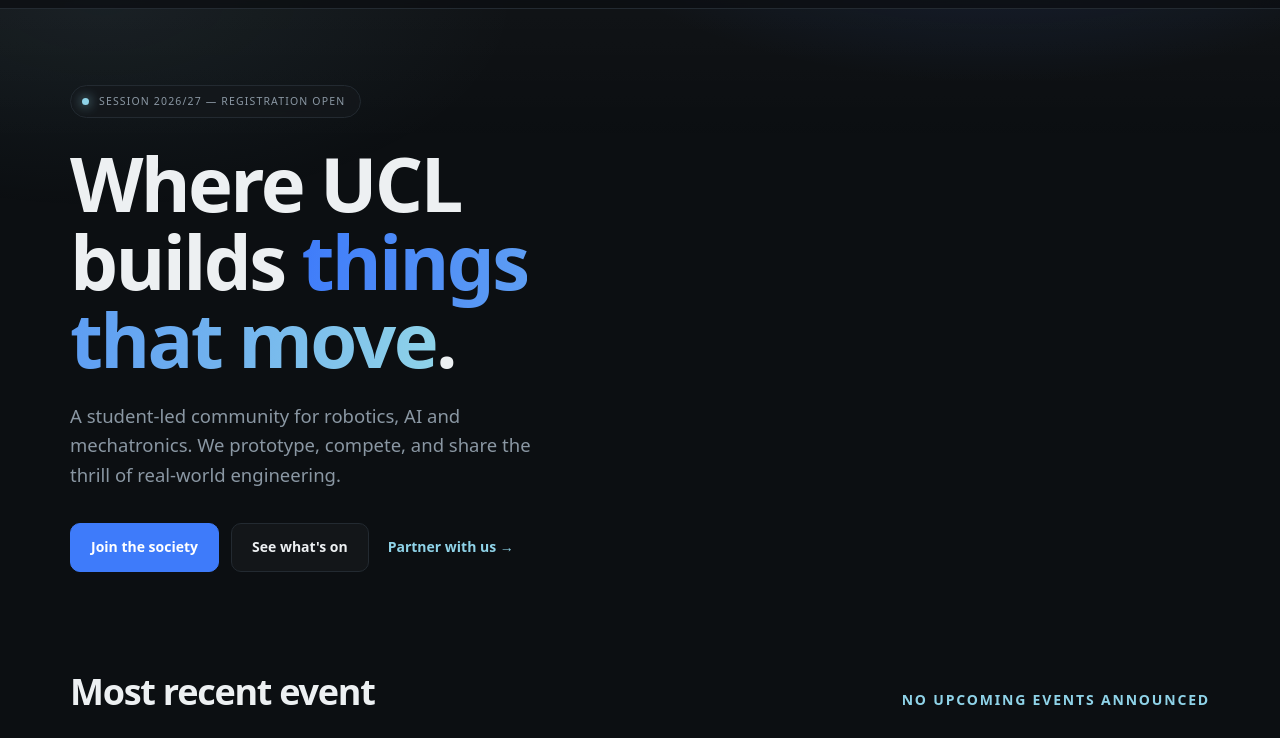
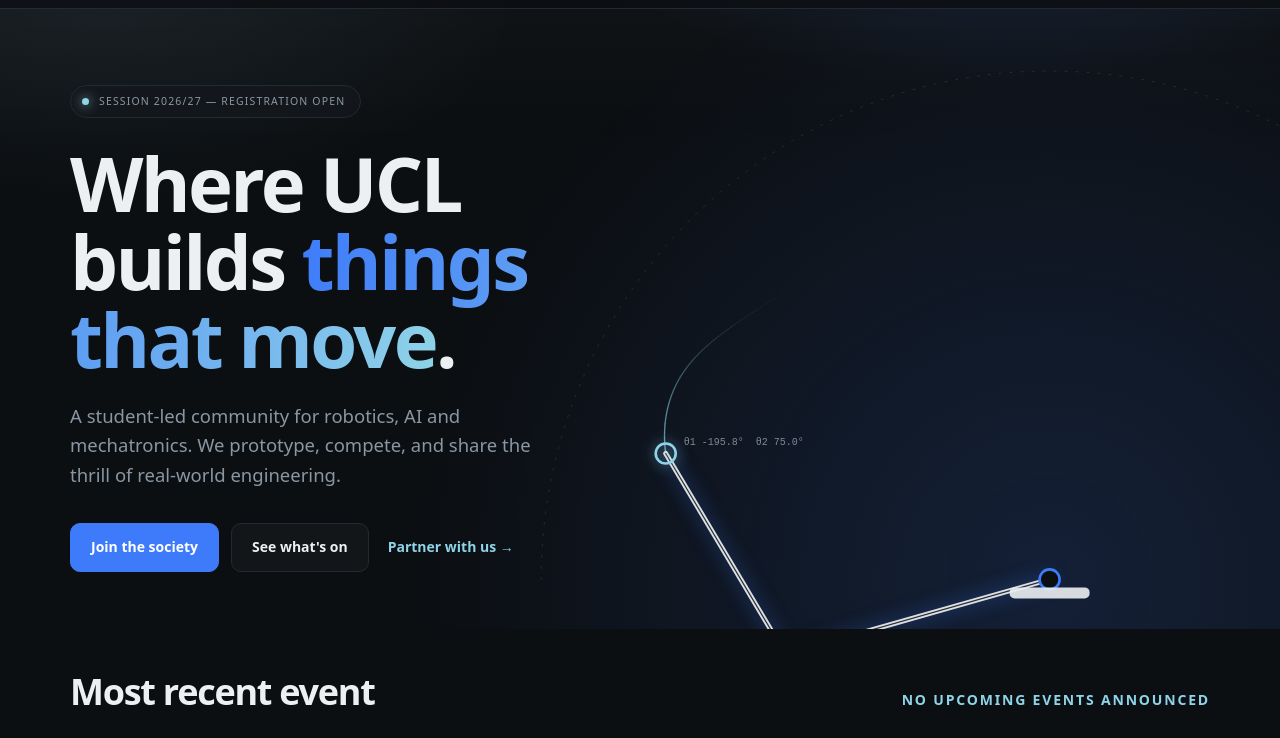
Before and after one commit to uclroboticssociety/robotics-site, an Astro site: page / in a window 1280 px wide. Shown: the part 62-800 px from the top of the page. Built offline with nearby package versions, Linux system fonts and the light colour scheme; Astro itself is replaced by a stand-in of ours.

Commit message:
feat(home): add the productionised IK manipulator canvas
Ports the prototype's two-link inverse-kinematics arm and hardens it for
production: aria-hidden and pointer-events:none so it is invisible to
assistive tech and never intercepts clicks, DPR-scaled and re-measured
through ResizeObserver, paused off-screen and when the tab is hidden, and
fully torn down on pagehide so no animation frame leaks.

Reduced motion draws a single static frame instead of looping. Coarse
pointers run the idle sweep permanently rather than binding touchmove,
which would fight with scrolling. If the 2D context is unavailable the
canvas stays blank and the hero still reads as complete.

Colours are read from the token layer rather than restated in JS.

```diff
--- /dev/null
+++ b/src/components/ui/ArmCanvas.astro
@@ -0,0 +1,335 @@
+---
+/**
+ * The two-link inverse-kinematics manipulator behind the home hero.
+ *
+ * Pure decoration: the canvas is aria-hidden, takes no pointer events and is
+ * not focusable, so it is invisible to assistive tech and to the keyboard. The
+ * hero must look complete without it — if the 2D context is unavailable the
+ * canvas simply stays blank and no layout depends on it.
+ *
+ * Home hero only. Do not put this on inner pages, and do not add a second
+ * animated background anywhere.
+ */
+---
+
+<canvas class="arm" data-arm aria-hidden="true"></canvas>
+
+<script>
+  const canvas = document.querySelector<HTMLCanvasElement>("[data-arm]");
+  const ctx = canvas?.getContext("2d");
+
+  // No canvas support: leave it blank. The hero is designed to stand alone.
+  if (canvas && ctx) {
+    // Colours come from the token layer rather than being repeated here, so the
+    // arm follows the palette if the tokens ever change.
+    const css = getComputedStyle(document.documentElement);
+    const token = (name: string, fallback: string) =>
+      css.getPropertyValue(name).trim() || fallback;
+
+    const BG = token("--color-bg", "#0C0F12");
+    const FG = token("--color-fg", "#EDF0F2");
+    const BLUE = token("--color-blue", "#3E7BFA");
+    const ICE = token("--color-ice", "#8FD3E8");
+    const MUTED = token("--color-muted", "#8A97A3");
+
+    const rgba = (hex: string, alpha: number) => {
+      const value = hex.replace("#", "");
+      const full =
+        value.length === 3
+          ? value
+              .split("")
+              .map((c) => c + c)
+              .join("")
+          : value;
+      const int = parseInt(full, 16);
+      return `rgba(${(int >> 16) & 255},${(int >> 8) & 255},${int & 255},${alpha})`;
+    };
+
+    const reduceMotion = window.matchMedia("(prefers-reduced-motion: reduce)");
+    // Touch devices have no cursor, so the arm sweeps on its own rather than
+    // binding to touchmove, which would fight with scrolling.
+    const coarsePointer = window.matchMedia("(pointer: coarse)");
+
+    let width = 0;
+    let height = 0;
+    let base = { x: 0, y: 0 };
+    let link1 = 0;
+    let link2 = 0;
+    let goal = { x: 0, y: 0 };
+    let current = { x: 0, y: 0 };
+    let trail: { x: number; y: number }[] = [];
+    let idleFor = 0;
+    let clock = 0;
+
+    let frame = 0;
+    let running = false;
+    let onScreen = true;
+
+    const measure = () => {
+      const rect = canvas.getBoundingClientRect();
+      if (!rect.width || !rect.height) return false;
+
+      // Cap DPR: past 2x the extra pixels cost more than they show.
+      const dpr = Math.min(window.devicePixelRatio || 1, 2);
+      canvas.width = Math.round(rect.width * dpr);
+      canvas.height = Math.round(rect.height * dpr);
+      ctx.setTransform(dpr, 0, 0, dpr, 0, 0);
+
+      width = rect.width;
+      height = rect.height;
+      base = { x: width * 0.82, y: height * 0.92 };
+
+      const reach = Math.min(width * 0.55, height * 0.82);
+      link1 = reach * 0.54;
+      link2 = reach * 0.46;
+
+      goal = { x: width * 0.66, y: height * 0.4 };
+      current = { ...goal };
+      trail = [];
+      return true;
+    };
+
+    const idleTarget = () => {
+      const radius = (link1 + link2) * 0.8;
+      return {
+        x: base.x - Math.abs(Math.sin(clock * 0.36)) * radius * 0.95,
+        y: base.y - Math.abs(Math.cos(clock * 0.27)) * radius * 0.8 - 20,
+      };
+    };
+
+    const draw = () => {
+      // Analytic two-link IK, with the target clamped into the reachable annulus.
+      let dx = current.x - base.x;
+      let dy = current.y - base.y;
+      let dist = Math.hypot(dx, dy);
+
+      const max = (link1 + link2) * 0.999;
+      const min = Math.abs(link1 - link2) + 1;
+      if (dist > max) {
+        dx *= max / dist;
+        dy *= max / dist;
+        dist = max;
+      }
+      if (dist < min) {
+        dx *= min / dist;
+        dy *= min / dist;
+        dist = min;
+      }
+
+      const a2 = Math.acos(
+        Math.min(1, Math.max(-1, (dist * dist - link1 * link1 - link2 * link2) / (2 * link1 * link2)))
+      );
+      const a1 = Math.atan2(dy, dx) - Math.atan2(link2 * Math.sin(a2), link1 + link2 * Math.cos(a2));
+
+      const joint = { x: base.x + link1 * Math.cos(a1), y: base.y + link1 * Math.sin(a1) };
+      const tool = {
+        x: joint.x + link2 * Math.cos(a1 + a2),
+        y: joint.y + link2 * Math.sin(a1 + a2),
+      };
+
+      trail.push({ x: tool.x, y: tool.y });
+      if (trail.length > 110) trail.shift();
+
+      ctx.clearRect(0, 0, width, height);
+
+      // glow pool at the base
+      const pool = ctx.createRadialGradient(base.x, base.y, 2, base.x, base.y, width * 0.5);
+      pool.addColorStop(0, rgba(BLUE, 0.16));
+      pool.addColorStop(1, rgba(BLUE, 0));
+      ctx.fillStyle = pool;
+      ctx.fillRect(0, 0, width, height);
+
+      // fading motion trace
+      ctx.lineWidth = 1.4;
+      trail.forEach((point, i) => {
+        if (!i) return;
+        ctx.strokeStyle = rgba(ICE, (i / trail.length) * 0.5);
+        ctx.beginPath();
+        ctx.moveTo(trail[i - 1].x, trail[i - 1].y);
+        ctx.lineTo(point.x, point.y);
+        ctx.stroke();
+      });
+
+      // dashed reach envelope, upper half only
+      ctx.setLineDash([2, 9]);
+      ctx.strokeStyle = rgba(FG, 0.1);
+      ctx.lineWidth = 1;
+      ctx.beginPath();
+      ctx.arc(base.x, base.y, link1 + link2, Math.PI, Math.PI * 2);
+      ctx.stroke();
+      ctx.setLineDash([]);
+
+      // links, lit from within
+      ctx.lineCap = "round";
+      ctx.shadowColor = rgba(BLUE, 0.55);
+      ctx.shadowBlur = 18;
+      ctx.strokeStyle = rgba(FG, 0.92);
+      ctx.lineWidth = 5;
+      ctx.beginPath();
+      ctx.moveTo(base.x, base.y);
+      ctx.lineTo(joint.x, joint.y);
+      ctx.lineTo(tool.x, tool.y);
+      ctx.stroke();
+      ctx.shadowBlur = 0;
+
+      ctx.strokeStyle = rgba(BG, 0.85);
+      ctx.lineWidth = 1.2;
+      ctx.beginPath();
+      ctx.moveTo(base.x, base.y);
+      ctx.lineTo(joint.x, joint.y);
+      ctx.lineTo(tool.x, tool.y);
+      ctx.stroke();
+
+      // joints
+      ([
+        [base, 10],
+        [joint, 8],
+      ] as const).forEach(([point, radius]) => {
+        ctx.fillStyle = BG;
+        ctx.strokeStyle = BLUE;
+        ctx.lineWidth = 2.6;
+        ctx.beginPath();
+        ctx.arc(point.x, point.y, radius, 0, Math.PI * 2);
+        ctx.fill();
+        ctx.stroke();
+      });
+
+      // base plinth
+      ctx.fillStyle = rgba(FG, 0.9);
+      ctx.beginPath();
+      if (typeof ctx.roundRect === "function") {
+        ctx.roundRect(base.x - 40, base.y + 8, 80, 11, 5);
+      } else {
+        ctx.rect(base.x - 40, base.y + 8, 80, 11);
+      }
+      ctx.fill();
+
+      // end effector
+      ctx.strokeStyle = ICE;
+      ctx.lineWidth = 2.6;
+      ctx.shadowColor = rgba(ICE, 0.7);
+      ctx.shadowBlur = 14;
+      ctx.beginPath();
+      ctx.arc(tool.x, tool.y, 10, 0, Math.PI * 2);
+      ctx.stroke();
+      ctx.shadowBlur = 0;
+
+      // joint angle readout
+      ctx.font = '10px "Spline Sans Mono", monospace';
+      ctx.fillStyle = rgba(MUTED, 0.9);
+      ctx.fillText(
+        `θ1 ${((a1 * 180) / Math.PI).toFixed(1)}°  θ2 ${((a2 * 180) / Math.PI).toFixed(1)}°`,
+        tool.x + 18,
+        tool.y - 8
+      );
+    };
+
+    const step = () => {
+      clock += 0.016;
+      idleFor += 0.016;
+
+      // After three seconds without the pointer, fall into the idle sweep.
+      if (idleFor > 3 || coarsePointer.matches) goal = idleTarget();
+
+      current.x += (goal.x - current.x) * 0.07;
+      current.y += (goal.y - current.y) * 0.07;
+
+      draw();
+      frame = requestAnimationFrame(step);
+    };
+
+    const start = () => {
+      if (running || reduceMotion.matches) return;
+      running = true;
+      frame = requestAnimationFrame(step);
+    };
+
+    const stop = () => {
+      running = false;
+      if (frame) cancelAnimationFrame(frame);
+      frame = 0;
+    };
+
+    /** One frame in a settled pose, for reduced motion. */
+    const staticFrame = () => {
+      clock = 1.4;
+      current = idleTarget();
+      // Seed a short trace so the frame still reads as a path, not a stick.
+      trail = [];
+      for (let i = 0; i < 40; i += 1) {
+        clock += 0.03;
+        const point = idleTarget();
+        trail.push(point);
+      }
+      current = trail[trail.length - 1];
+      draw();
+    };
+
+    const render = () => {
+      if (reduceMotion.matches) {
+        stop();
+        staticFrame();
+        return;
+      }
+      if (onScreen && !document.hidden) start();
+      else stop();
+    };
+
+    // --- wiring ---------------------------------------------------------
+
+    const onPointerMove = (event: MouseEvent) => {
+      if (coarsePointer.matches) return;
+      const rect = canvas.getBoundingClientRect();
+      if (event.clientY < rect.top || event.clientY > rect.bottom) return;
+      goal = { x: event.clientX - rect.left, y: event.clientY - rect.top };
+      idleFor = 0;
+    };
+
+    let resizeTimer: ReturnType<typeof setTimeout> | undefined;
+    const onResize = () => {
+      clearTimeout(resizeTimer);
+      resizeTimer = setTimeout(() => {
+        if (measure()) render();
+      }, 150);
+    };
+
+    const observer =
+      "IntersectionObserver" in window
+        ? new IntersectionObserver(
+            (entries) => {
+              onScreen = entries.some((entry) => entry.isIntersecting);
+              render();
+            },
+            { threshold: 0 }
+          )
+        : null;
+
+    const resizeObserver =
+      "ResizeObserver" in window ? new ResizeObserver(onResize) : null;
+
+    const teardown = () => {
+      stop();
+      clearTimeout(resizeTimer);
+      window.removeEventListener("mousemove", onPointerMove);
+      window.removeEventListener("resize", onResize);
+      document.removeEventListener("visibilitychange", render);
+      observer?.disconnect();
+      resizeObserver?.disconnect();
+    };
+
+    if (measure()) {
+      window.addEventListener("mousemove", onPointerMove, { passive: true });
+      window.addEventListener("resize", onResize, { passive: true });
+      document.addEventListener("visibilitychange", render);
+      reduceMotion.addEventListener("change", render);
+      observer?.observe(canvas);
+      resizeObserver?.observe(canvas);
+
+      // Never leave a loop running past this page.
+      window.addEventListener("pagehide", teardown);
+      document.addEventListener("astro:before-swap", teardown);
+
+      render();
+    }
+  }
+</script>
--- a/src/pages/index.astro
+++ b/src/pages/index.astro
@@ -2,6 +2,7 @@
 import { getCollection } from "astro:content";
 import Base from "../layouts/Base.astro";
 import Container from "../components/ui/Container.astro";
+import ArmCanvas from "../components/ui/ArmCanvas.astro";
 import SectionHeader from "../components/ui/SectionHeader.astro";
 import NextEvent from "../components/ui/NextEvent.astro";
 import EventRow from "../components/ui/EventRow.astro";
@@ -31,6 +32,7 @@ const featuredCommittee = committee.slice(0, 8);
   description="A student-led community for robotics, AI and mechatronics at UCL. Workshops, hackathons, challenges and projects, open to every student."
 >
   <div class="hero">
+    <ArmCanvas />
     <Container>
       <div class="hero-in">
         <span class="pill rise d1"><i aria-hidden="true"></i> {statusPillText()}</span>
```
